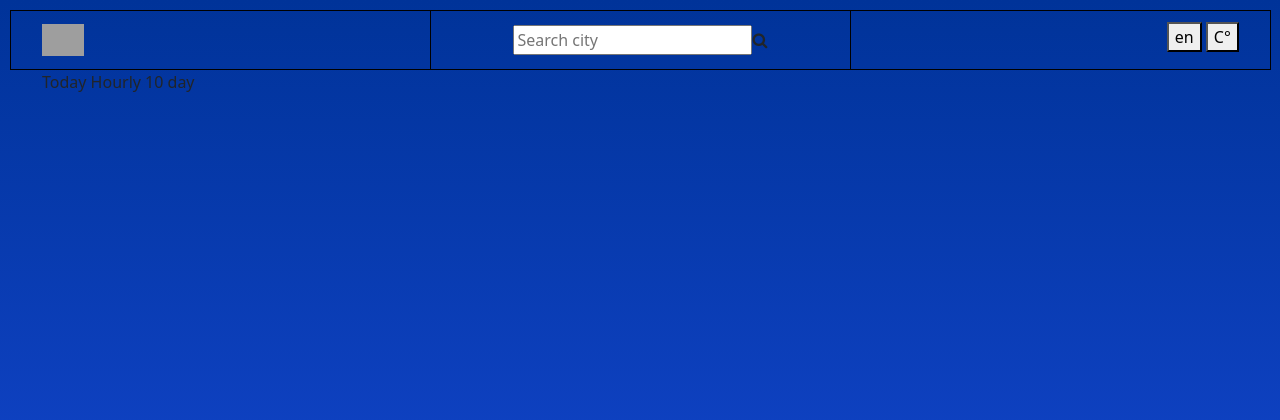
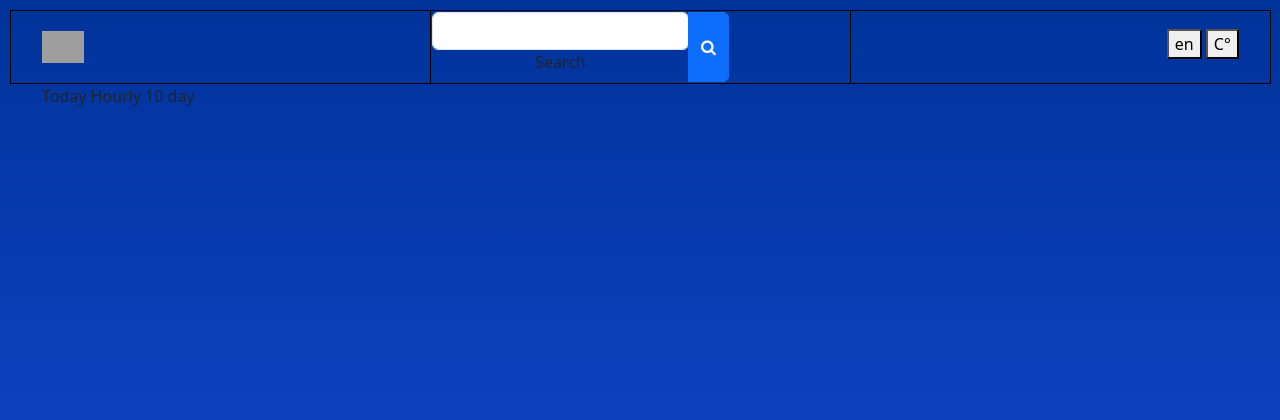
Before and after one commit to Ali-Rezk/CS50, a Python web app: template CS50/Weather/templates/index.html in a window 1280 px wide. Shown: the top 420 px of the page. Run offline with Jinja, Linux system fonts and the light colour scheme; the template is opened without the code that fills it, so the values that code supplies are empty; grey boxes are pictures that could not be loaded.

Commit message:
Fri, Sep 6, 2024, 11:33 PM +03:00

```diff
--- a/CS50/Weather/templates/index.html
+++ b/CS50/Weather/templates/index.html
@@ -15,7 +15,15 @@
                     <tr>
                     <td><img class="logo" src="/icons/OIP.jpeg"></td>
                     <td>
-                        <input type="search" placeholder="Search city" ><i class="fa fa-search"></i>
+                        <div class="input-group">
+                            <div class="form-outline" data-mdb-input-init>
+                              <input type="search" id="form1" class="form-control" />
+                              <label class="form-label" for="form1">Search</label>
+                            </div>
+                            <button type="button" class="btn btn-primary" data-mdb-ripple-init>
+                              <i class="fa fa-search"></i>
+                            </button>
+                          </div>
                     </td>
                     <td>
                         <div class="nav">
```
